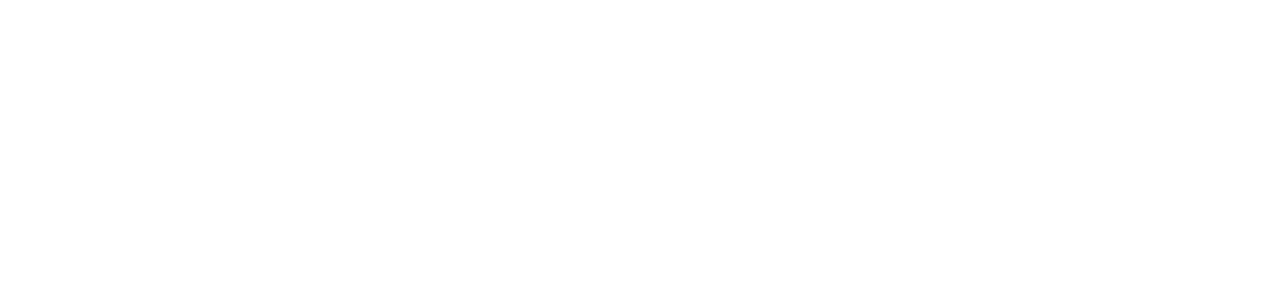
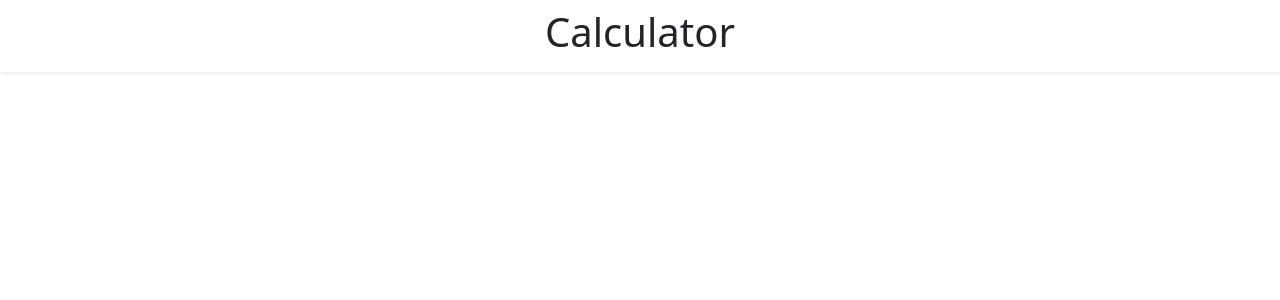
Before and after one commit to gideonadeti/calculator, a React (Vite) app: page / in a window 1280 px wide. Shown: the top 300 px of the page. Built offline with nearby package versions, Linux system fonts and the light colour scheme.

Commit message:
Work on Header component

```diff
--- a/src/App.tsx
+++ b/src/App.tsx
@@ -1,5 +1,9 @@
+import Header from "./components/Header";
+
 export default function App() {
   return (
-    <div></div>
-  )
+    <div className="d-flex flex-column">
+      <Header />
+    </div>
+  );
 }
--- /dev/null
+++ b/src/components/Header.tsx
@@ -0,0 +1,7 @@
+export default function Header() {
+  return (
+    <header className="text-center shadow-sm p-2">
+      <h1>Calculator</h1>
+    </header>
+  );
+}
```
